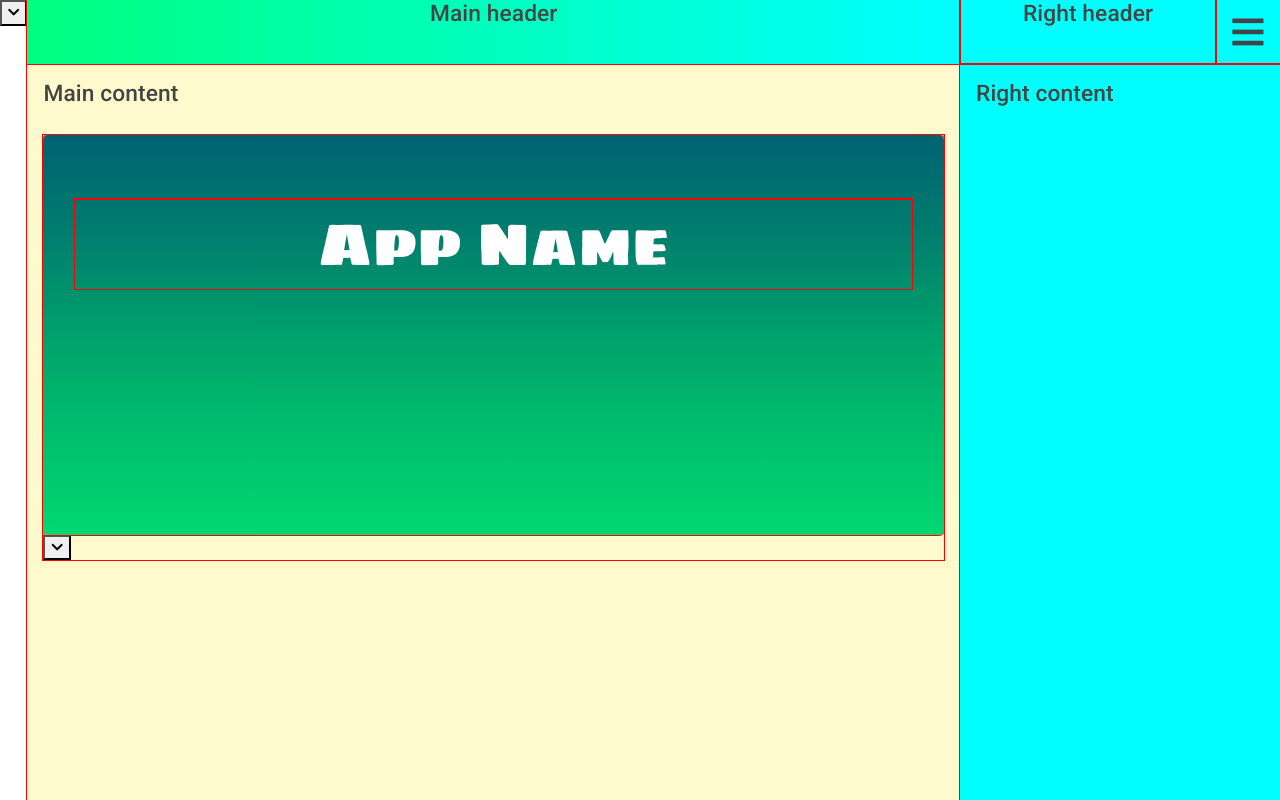
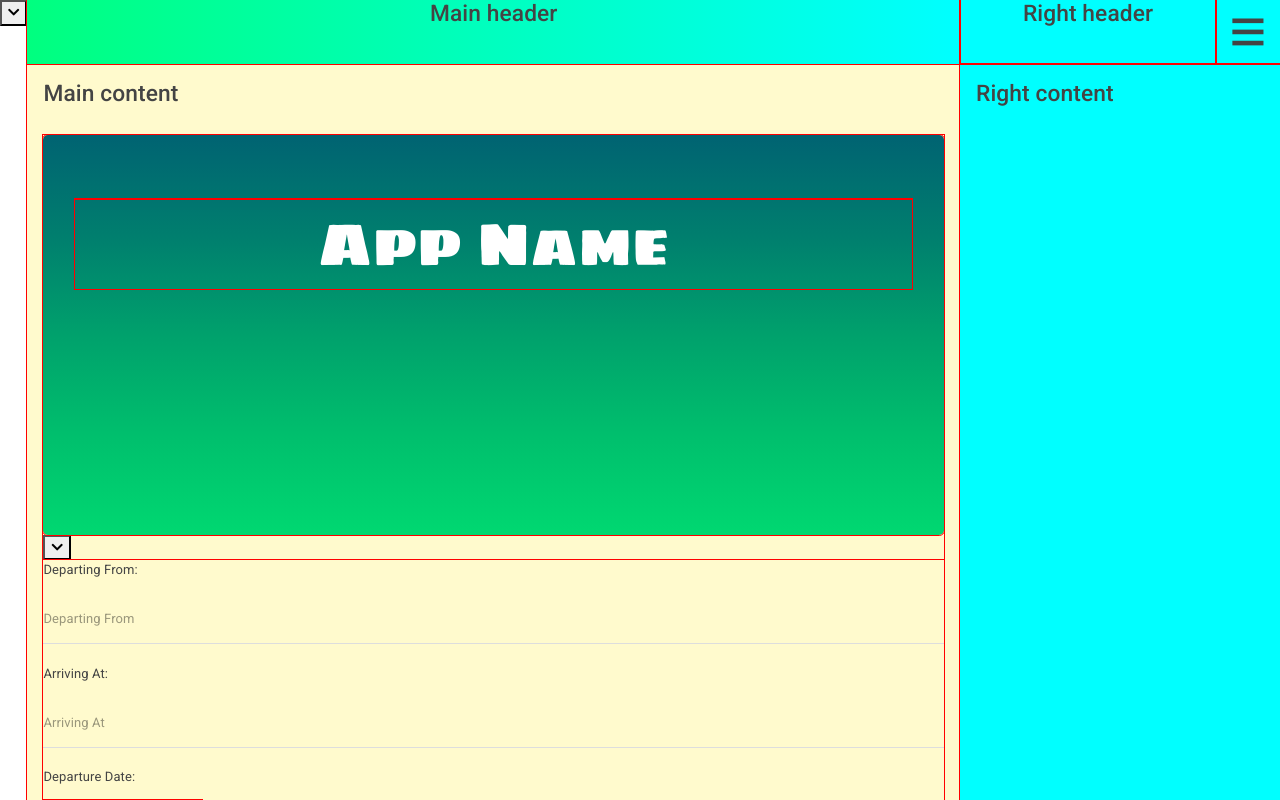
Before and after one commit to kalipulk/flights, a React (Create React App) app in the folder client/react_flights/: page /search in a window 1280 px wide. Built offline with nearby package versions, Linux system fonts and the light colour scheme; grey boxes are pictures that could not be loaded.

Commit message:
adding inputs for search page

```diff
--- a/client/react_flights/src/pages/search.js
+++ b/client/react_flights/src/pages/search.js
@@ -1,15 +1,107 @@
 import React, { Component } from "react";
 import Nav from "../components/Nav";
 import Jumbotron from "../components/Jumbotron";
+import DatePicker from "react-datepicker";
+import "react-datepicker/dist/react-datepicker.css";
+import moment from "moment";
 
 
 class Search extends Component {
 
-      render(){
-          return(
-              <div>
-          <Jumbotron></Jumbotron>
-          <Nav></Nav>
+    state = {
+        departure: "",
+        destination: "",
+        departureDate: new Date(),
+        returnDate: new Date(),
+        convDepartureDate: "",
+        convReturnDate: ""
+    }
+
+    handleDepartureDateChange = date => {
+        this.setState({
+            departureDate: date,
+            convDepartureDate: moment(date).format("YYYY-MM-DD")
+        });
+    };
+
+    handleReturnDateChange = date => {
+        this.setState({
+            returnDate: date,
+            convReturnDate: moment(date).format("YYYY-MM-DD")
+        });
+    };
+
+    handleInputChange = event => {
+        const name = event.target.name;
+        const value = event.target.value;
+
+        this.setState({
+          [name]: value
+        });
+    };
+
+    handleFormSubmit = event => {
+        event.preventDefault();
+        console.log(this.state.departure, this.state.destination, this.state.convDepartureDate, this.state.convReturnDate)
+    };
+
+    render(){
+        return(
+        <div>
+            <Jumbotron></Jumbotron>
+            <Nav></Nav>
+            <form>
+                <div className="form-group">
+                    <p>Departing From:</p>
+                    <input
+                        className="form-control"
+                        id="departure"
+                        type="text"
+                        value={this.state.departure}
+                        placeholder="Departing From"
+                        name="departure"
+                        onChange={this.handleInputChange}
+                        required
+                    />
+                    <br></br>
+                    <p>Arriving At:</p>
+                    <input
+                        className="form-control"
+                        id="destination"
+                        type="text"
+                        value={this.state.destination}
+                        placeholder="Arriving At"
+                        name="destination"
+                        onChange={this.handleInputChange}
+                        required
+                    />
+                    <br></br>
+                    <p>Departure Date:</p>
+                    <DatePicker
+                        selected={this.state.departureDate}
+                        onChange={this.handleDepartureDateChange}
+                        dateFormat='yyyy-MM-dd'
+                        required
+                    />
+                    <br></br>
+                    <p>Return Date:</p>
+                    <DatePicker
+                        selected={this.state.returnDate}
+                        onChange={this.handleReturnDateChange}
+                        dateFormat='yyyy-MM-dd'
+                        required
+                    />
+                </div>
+                <div className="pull-right">
+                    <button
+                        onClick={this.handleFormSubmit}
+                        type="submit"
+                        className="btn btn-lg btn-primary float-right"
+                        >
+                        Search
+                    </button>
+                </div>
+            </form>
           </div>
           )
       }
--- a/client/react_flights/src/pages/signup.js
+++ b/client/react_flights/src/pages/signup.js
@@ -14,7 +14,7 @@ class Signup extends Component {
 
     };
 
-    redirect(){
+    redirect() {
         this.setState({ changePage:"/profile" })
     }
 
```
Also changed, not shown: client/react_flights/package.json (+3 -4 lines), 1 other file (tests, documents, lock files or other folders).
